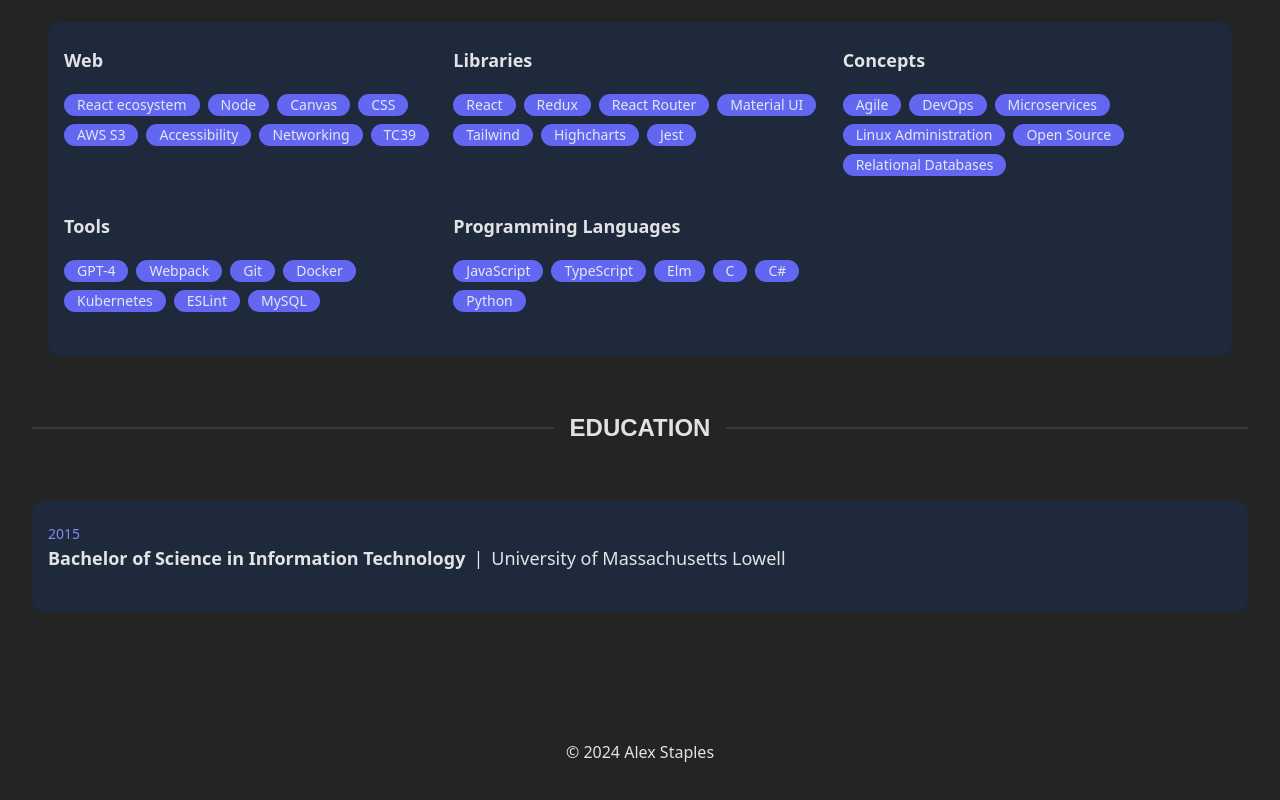
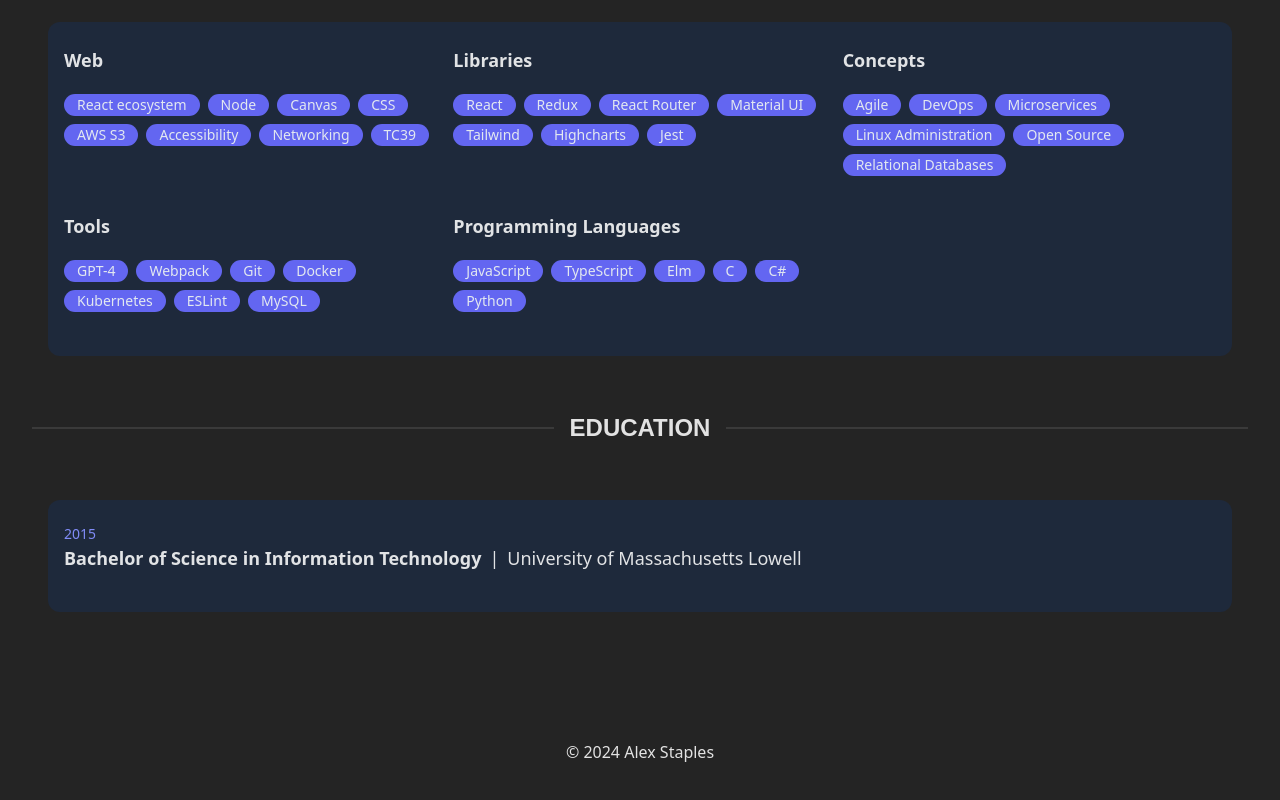
Before and after one commit to aventide/alexstaples.dev, a React (Vite) app: page /resume in a window 1280 px wide. Shown: the part 1500-2300 px from the top of the page. Built offline with nearby package versions, Linux system fonts and the light colour scheme.

Commit message:
style(resume): add margin to education section

```diff
--- a/src/components/Resume.jsx
+++ b/src/components/Resume.jsx
@@ -122,7 +122,7 @@
 	const { time, name, degree, major } = text.education;
 
 	return (
-		<div className="mb-4 md:mb-8 bg-slate-800 px-4 py-6 rounded-xl">
+		<div className="mb-4 md:mb-8 bg-slate-800 px-4 py-6 rounded-xl md:mx-4">
 			<p className="text-indigo-400 text-sm">{time}</p>
 			<p className="mb-4 text-lg">
 				<span className="font-bold">{degree}</span>
```
